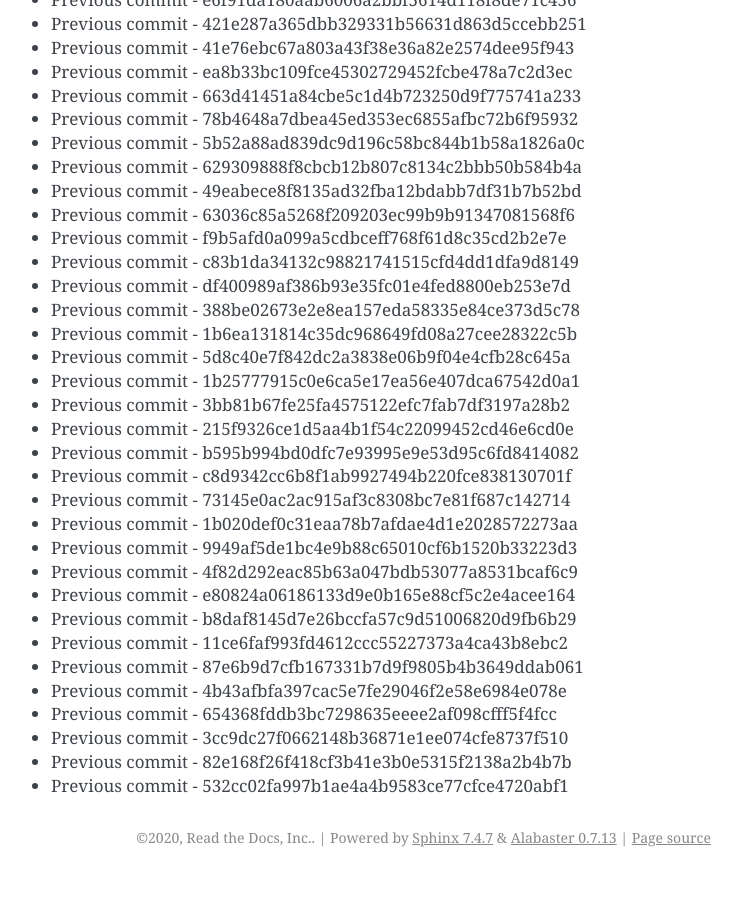
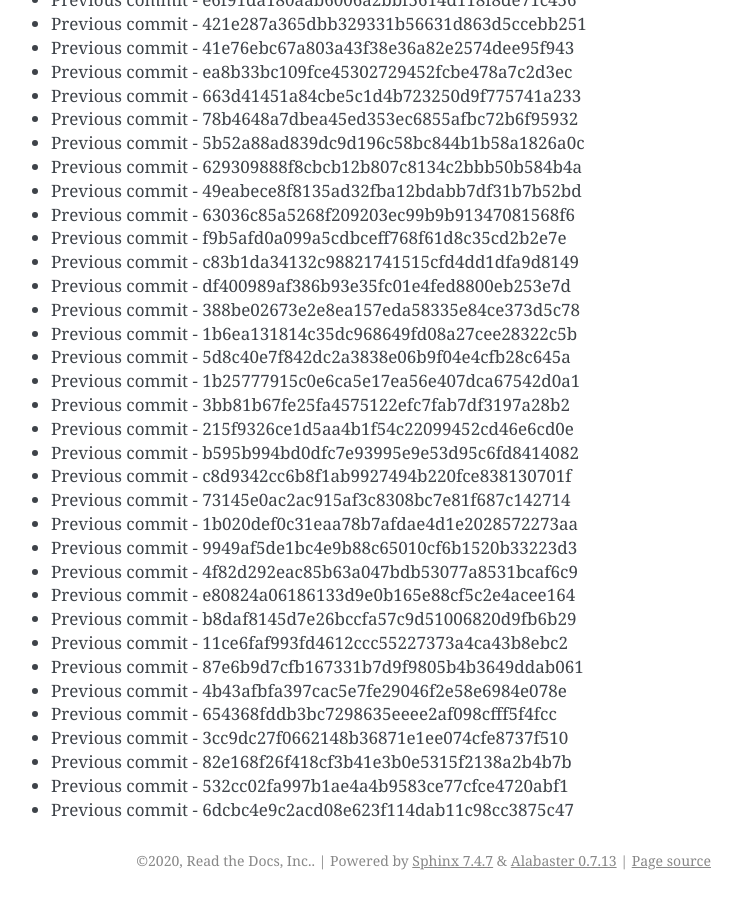
Before and after one commit to readthedocs/rtd-git-stresstest, a Sphinx documentation site: the page built from docs/updates.rst, in a window 1280 px wide and 900 px high, scrolled down 43775 px. Shown: the whole window, without its empty margins (399-1141 px from the left). Built offline with Sphinx 7.4.7, drawn with Linux system fonts in a browser that asks for light colours; before the commit the page ends 44652 px from its top, so only the background shows below that.

Commit message:
Generating commit from previous: 6dcbc4e9c2acd08e623f114dab11c98cc3875c47

```diff
--- a/docs/updates.rst
+++ b/docs/updates.rst
@@ -1871,3 +1871,4 @@ It can be tested for any performance characteristics.
 * Previous commit - 3cc9dc27f0662148b36871e1ee074cfe8737f510
 * Previous commit - 82e168f26f418cf3b41e3b0e5315f2138a2b4b7b
 * Previous commit - 532cc02fa997b1ae4a4b9583ce77cfce4720abf1
+* Previous commit - 6dcbc4e9c2acd08e623f114dab11c98cc3875c47
```
